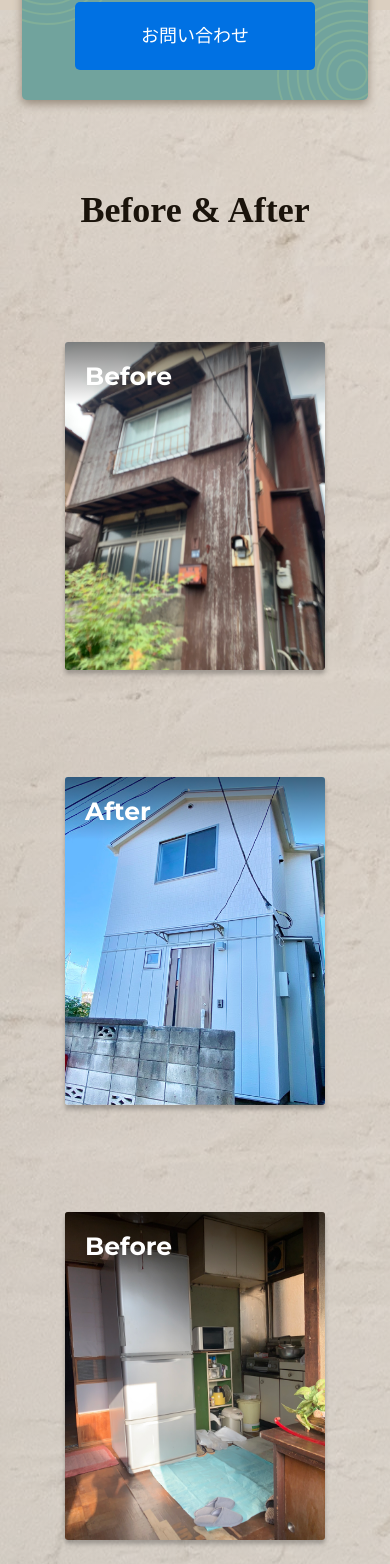
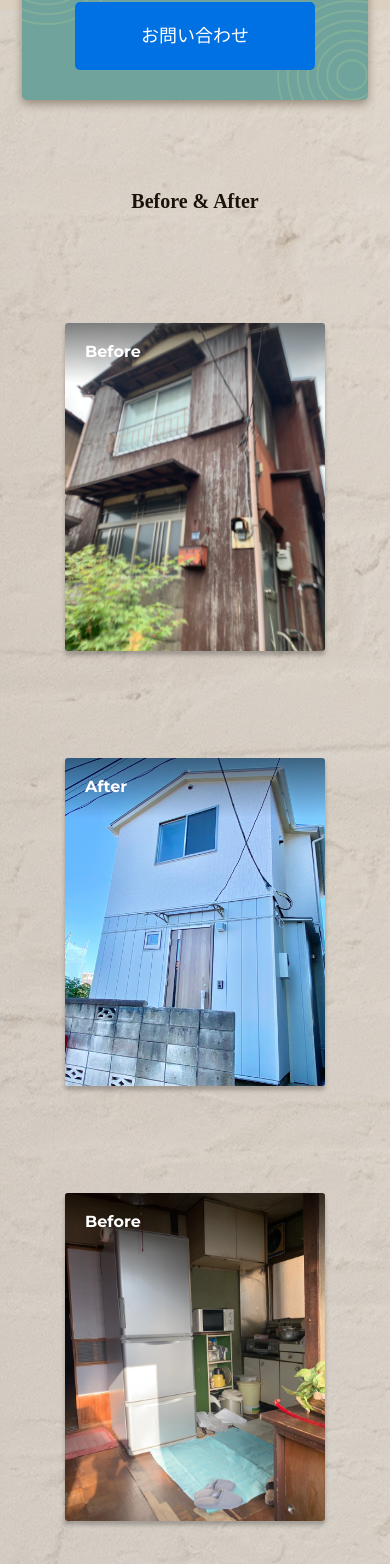
Before and after one commit to PagChomper/suzuki-demo-1, a React (Create React App) app: page / in a window 390 px wide. Shown: the part 2208-3772 px from the top of the page. Built offline with nearby package versions, Linux system fonts and the light colour scheme; a web font is replaced by a local one.

Commit message:
Before and after sub tags fixed

```diff
--- a/src/components/BeforeAfter/beforeafter.scss
+++ b/src/components/BeforeAfter/beforeafter.scss
@@ -202,7 +202,19 @@
     .before-after {
 
         &--title {
-            font-size: 3.6rem;
+            font-size: 2rem;
+        }
+
+        .grid-picture {
+            &::before {
+                font-size: 1.6rem;
+            }
+        }
+
+        .grid-picture2 {
+            &::before {
+                font-size: 1.6rem;
+            }
         }
     }
 }
```
